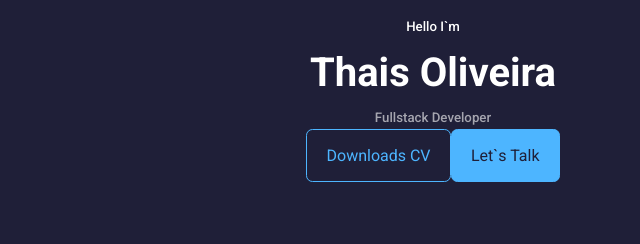
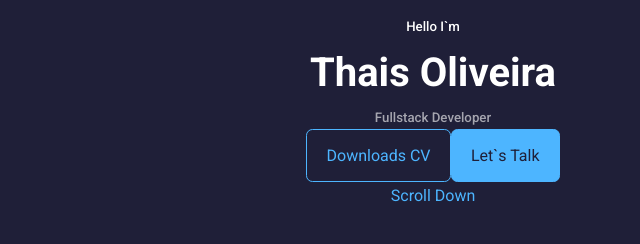
Before and after one commit to cesinhalius/PortfolioExample, a React (Create React App) app: page / in a window 1280 px wide. Shown: the top 244 px of the page, without its empty margins (207-847 px from the left). Built offline with nearby package versions, Linux system fonts and the light colour scheme.

Commit message:
Adicionando um link de rolar a página para baixo

```diff
--- a/src/components/header/Index.jsx
+++ b/src/components/header/Index.jsx
@@ -17,6 +17,8 @@ const Index = () => {
         <div className="me">
           <img src={ME} alt="me" />
           </div>
+
+          <a href="#contact" className='scroll__down'>Scroll Down</a>
       </div>
     </header>
 
```
